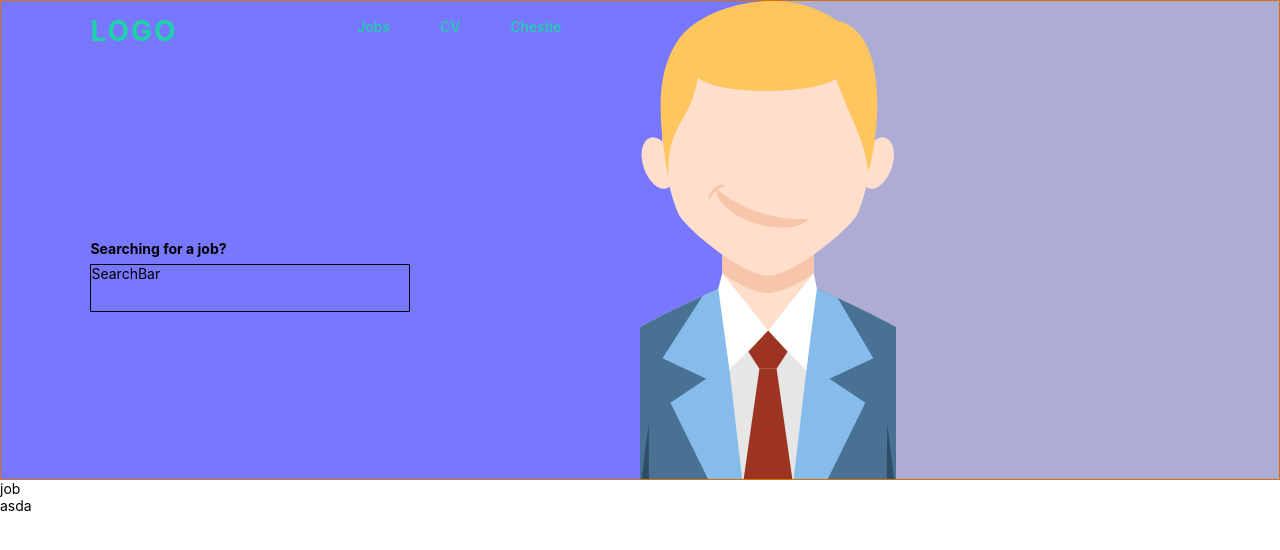
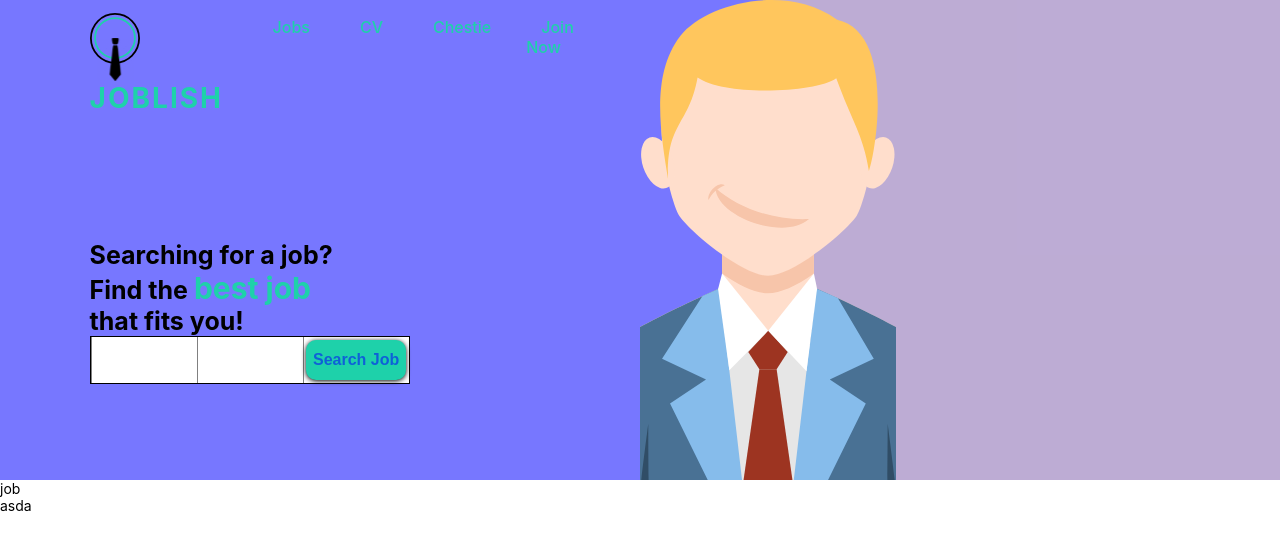
Before and after one commit to SabrinaStaicu/joblish-frontend, a React (Create React App) app: page / in a window 1280 px wide. Shown: the top 550 px of the page. Built offline with nearby package versions, Linux system fonts and the light colour scheme.

Commit message:
styled Header

```diff
--- a/src/App.css
+++ b/src/App.css
@@ -6,7 +6,6 @@
 }
 
 header {
-  border: #ce7209 solid 1px;
   position: relative;
   top: 0;
   left: 0;
@@ -19,16 +18,26 @@ header {
 
 
 header .logo {
+  display: flex;
+  flex-direction: row;
   margin-left: 7%;
   z-index: 2;
   margin-top: 1%;
+
+
+}
+
+.logo a {
   color: rgb(30, 209, 170);
   font-weight: 700;
   text-decoration: none;
   font-size: 2em;
   text-transform: uppercase;
   letter-spacing: 2px;
+}
 
+.logo img {
+  vertical-align:middle;
 }
 
 header ul {
@@ -51,6 +60,7 @@ header ul li a {
   color: rgb(30, 209, 170);
   border-radius: 20px;
   font-weight: 500;
+  font-size: 16px;
   /* box-shadow: black 1px 1px 6px; */
 }
 
@@ -58,9 +68,11 @@ header ul li a:hover,
 header ul li a.active {
   background: rgb(30, 209, 170);
   color: #a062f1;
+
 }
 
 .headerText {
+  font-size: 25px;
   margin-left: 7%;
   z-index: 2;
   display: inline;
@@ -69,14 +81,25 @@ header ul li a.active {
 }
 
 .headerSearchBar {
-  margin-left: 7%;
-  z-index: 2;
-  display: inline-block;
-  position: absolute;
-  top: 55%;
+display: flex;
+flex-direction: row;
+margin-left: 7%;
+z-index: 2;
+position: absolute;
+top: 70%;
 width: 25%;
 height: 10%;
 border: black solid 1px;
+}
+
+.headerSearchBar > div {
+  display: inline-flex;
+  flex: 1;
+  background-color: white;
+  border-left: grey solid 1px;
+  align-items: center;
+  justify-content: center;
+
 }
 
 header::after {
@@ -97,7 +120,7 @@ header::before {
   width: 40%;
   height: 100%;
   /* transform: translateX(-13.94%); */
-  background-color: rgba(126, 126, 189, 0.644);
+  background-color: rgba(153, 126, 189, 0.644);
 }
 
 .malePhoto {
@@ -108,3 +131,16 @@ header::before {
   z-index: 2;
   object-fit: cover;
 }
+
+.searchButton {
+  width: 95%;
+  height: 85%;
+  background-color: rgb(30, 209, 170);
+  border-radius: 10px;
+  border: none;
+  color: rgba(0, 0, 255, 0.534);
+  font-size: 16px;
+  font-weight: 650;
+  cursor: pointer;
+  box-shadow: black  0 1px 5px;
+}
--- a/src/components/main/Header.js
+++ b/src/components/main/Header.js
@@ -7,8 +7,14 @@ const Header = () => {
     return (
         <header>
             <NavBar />
-            <h2 className="headerText">Searching for a job?</h2>
-            <div className="headerSearchBar">SearchBar</div>
+            <h2 className="headerText">Searching for a job?<br></br>Find the <span style={{color:"rgb(30, 209, 170)", fontSize:"30px"}}>best job</span> <br></br> that fits you!</h2>
+            <div className="headerSearchBar">
+                <div></div>
+                <div></div>
+                <div>
+                    <button className="searchButton">Search Job</button>
+                </div>
+            </div>
             <img className="malePhoto" src={malePhoto} />
         </header>
     )
--- a/src/components/main/NavBar.js
+++ b/src/components/main/NavBar.js
@@ -1,14 +1,20 @@
 import React from 'react';
 import { Link } from 'react-router-dom';
+import JobCard from '../job/JobCard';
+import logo from './logo.svg';
 
 const NavBar = () => {
     return (
         <>
-            <Link to="#" className="logo">LOGO</Link>
+        <div className="logo">
+        <Link to="#"><img src={logo} style={{zIndex:"2", width:"50px"}} />joblish</Link>
+        {/* <Link to="#">jobify</Link> */}
+        </div>
             <ul>
                 <li><Link to="#">Jobs</Link></li>
                 <li><Link to="#">CV</Link></li>
                 <li><Link to="#">Chestie</Link></li>
+                <li><Link to="#">Join Now</Link></li>
             </ul>
 
         </>
```
Also changed, not shown: src/components/main/logo.svg (added).
